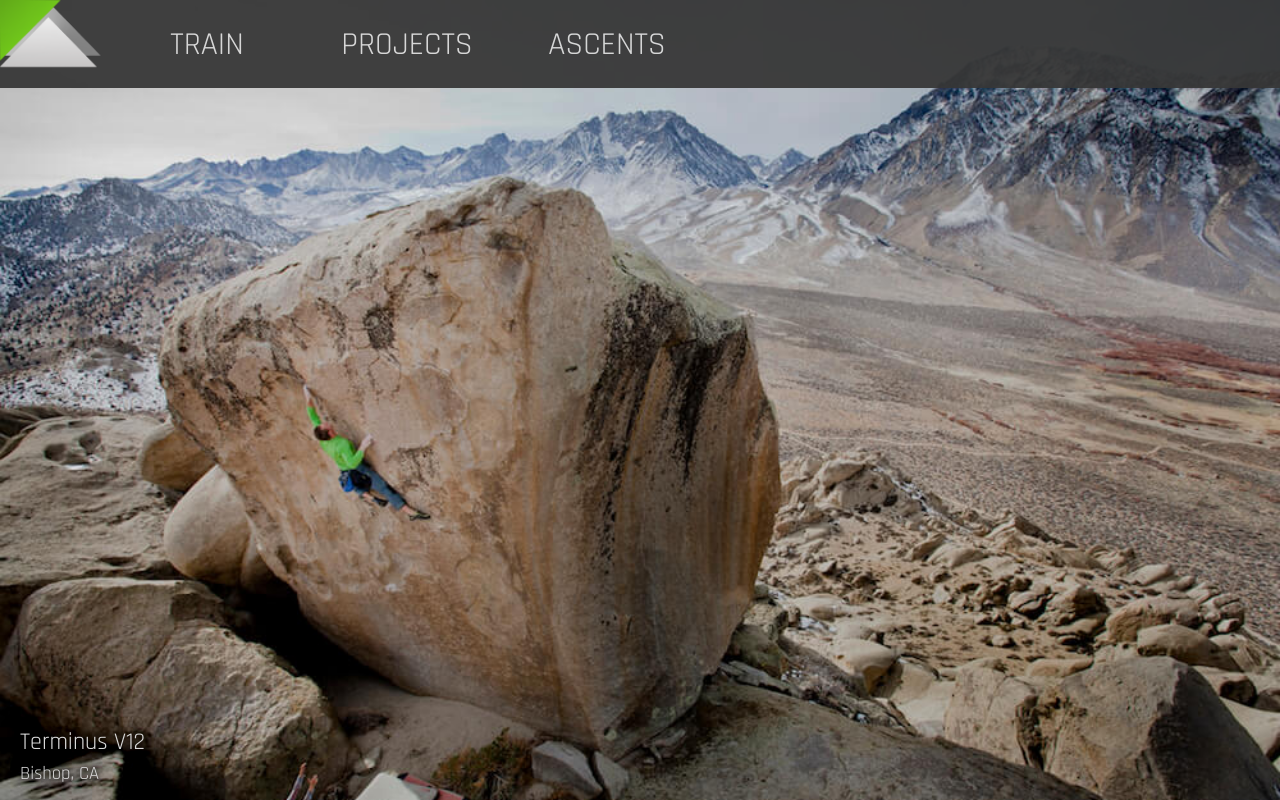
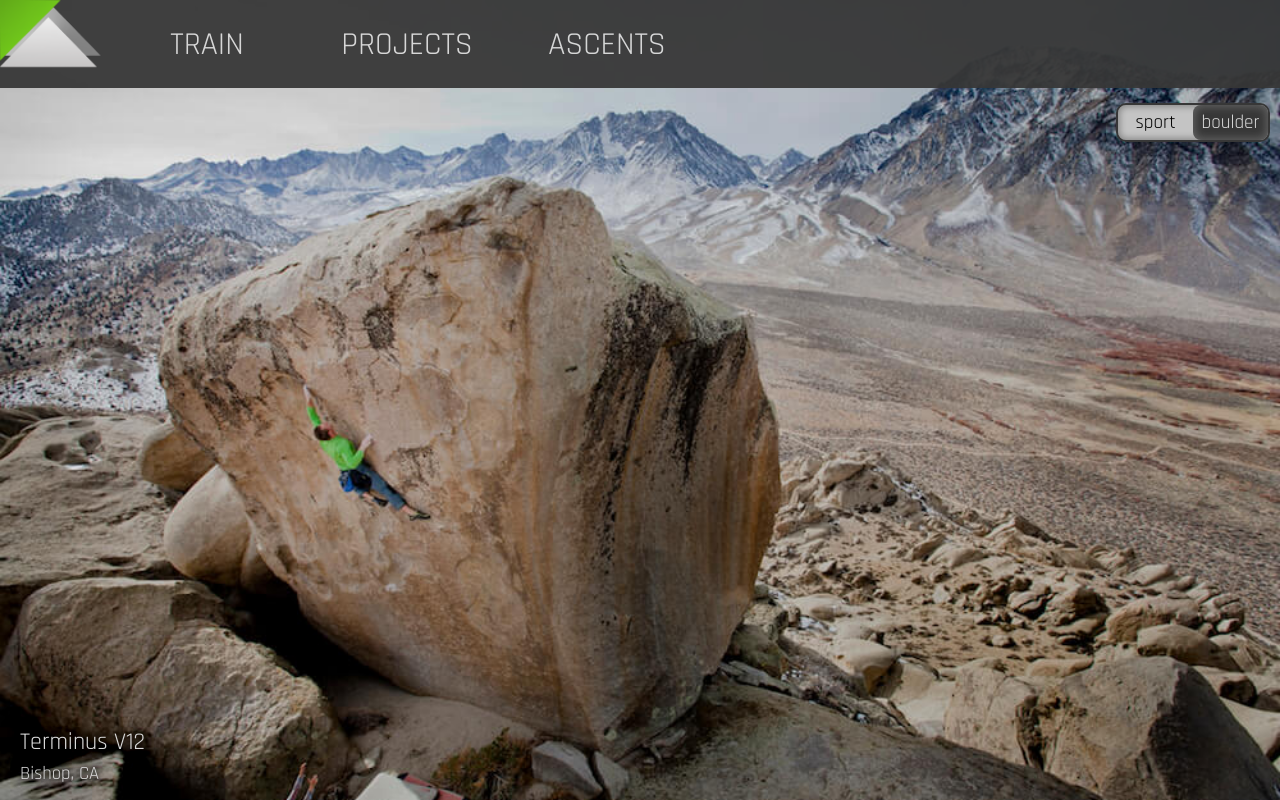
Before and after one commit to jarushford/progression, a React (Create React App) app: page / in a window 1280 px wide. Built offline with nearby package versions, Linux system fonts and the light colour scheme.

Commit message:
Finish Hompage setup, type switching

```diff
--- a/src/components/App/App.js
+++ b/src/components/App/App.js
@@ -12,7 +12,7 @@ export default class App extends Component {
       userTraining: {},
       userProjects: {},
       userAscents: {},
-      userHomeSetting: ''
+      boulder: true,
     }
   }
 
@@ -25,12 +25,25 @@ export default class App extends Component {
     })
   }
 
+  toggleHomeScreen = (e) => {
+    this.setState({
+      boulder: eval(e.target.value)
+    })
+  }
+
   render() {
+    const { boulder } = this.state
     return (
-      <div className="app">
+      <div className={`app ${boulder && 'boulder'}`}>
         <Header />
         <Switch>
-          <Route exact path="/" component={Home}/>
+          <Route exact path="/"
+            render={() => (
+              <Home
+                toggleHomeScreen={this.toggleHomeScreen}
+                boulder={boulder}
+              />)}
+          />
           <Route path="/train" />
           <Route path="/projects" />
           <Route path="/ascents" />
--- a/src/components/App/_App.scss
+++ b/src/components/App/_App.scss
@@ -1,6 +1,13 @@
 .app {
   height: 100vh;
   margin: 0;
-  background: url('./assets/terminus.jpg');
+  background: url('./assets/sport.jpg');
   background-size: cover;
+  transition: 1s ease;
 }
+
+.boulder {
+  background: url('./assets/boulder.jpg');
+  background-size: cover;
+  transition: 1s ease;
+}
--- a/src/components/Home/Home.js
+++ b/src/components/Home/Home.js
@@ -1,13 +1,46 @@
 import React from 'react'
 import '../../main.scss'
 
-export default function Home() {
-    return (
-      <div className="home">
-        <div className="caption">
-          <h2>Terminus V12</h2>
-          <h3>Bishop, CA</h3>
-        </div>
+export default function Home({ toggleHomeScreen, boulder }) {
+  let caption
+  if (boulder) {
+    caption = (
+      <div className="caption">
+        <h2>Terminus V12</h2>
+        <h3>Bishop, CA</h3>
       </div>
     )
+  } else {
+    caption = (
+      <div className="caption">
+        <h2>Everything Is Karate 5.14d</h2>
+        <h3>Bishop, CA</h3>
+      </div>
+    )
+  }
+
+  return (
+    <div className="home">
+      <div className="switcher">
+        <input
+          type="radio"
+          name="style"
+          id="sport"
+          value={false}
+          defaultChecked={!boulder}
+          onClick={toggleHomeScreen}
+        />
+        <label htmlFor="sport" className="sport-label">sport</label>
+        <input
+          type="radio"
+          name="style"
+          id="boulder"
+          value={true}
+          defaultChecked={boulder}
+          onClick={toggleHomeScreen}/>
+        <label htmlFor="boulder" className="boulder-label">boulder</label>
+      </div>
+      {caption}
+    </div>
+  )
 }
--- a/src/components/Home/_Home.scss
+++ b/src/components/Home/_Home.scss
@@ -14,3 +14,73 @@
     font-weight: 400;
   }
 }
+
+.switcher {
+  float: right;
+  margin: 15px 10px;
+  background: $lightGrey;
+  width: 150px;
+  display: flex;
+  border-radius: 10px;
+  justify-content: space-between;
+  box-shadow: inset 0 0 6px 2px rgba(0, 0, 0, 0.3);
+  border: 2px solid $darkGrey;
+}
+
+input[type=radio] {
+  display: none;
+}
+
+input[type=radio] + label {
+  width: 100px;
+  cursor: pointer;
+  text-align: center;
+  transition: .3s;
+  padding: 5px;
+  font-size: 1.2rem;
+}
+
+input[type=radio]:checked + label {
+  cursor: pointer;
+  background: $darkGrey;
+  color: $text;
+  transition: .3s;
+  border-radius: 8px;
+  box-shadow: inset 0 0 8px 2px rgba(200, 200, 200, 0.3);
+}
+
+input[type=radio]:checked + .sport-label {
+  animation: slideLeft .2s ease;
+}
+
+input[type=radio]:checked + .boulder-label {
+  animation: slideRight .2s ease;
+}
+
+@keyframes slideLeft {
+  0% {
+    transform: translateX(85px);
+    color: transparent;
+  }
+  50% {
+    color: transparent;
+  }
+  100% {
+    transform: translateX(0);
+    color: $text;
+  }
+}
+
+@keyframes slideRight {
+  0% {
+    transform: translateX(-85px);
+    color: transparent;
+  }
+  50% {
+    color: transparent;
+  }
+  100% {
+    transform: translateX(0);
+    color: $text;
+  }
+}
```
Also changed, not shown: src/assets/boulder.jpg (renamed from src/assets/terminus.jpg), src/assets/sport.jpg (added).
